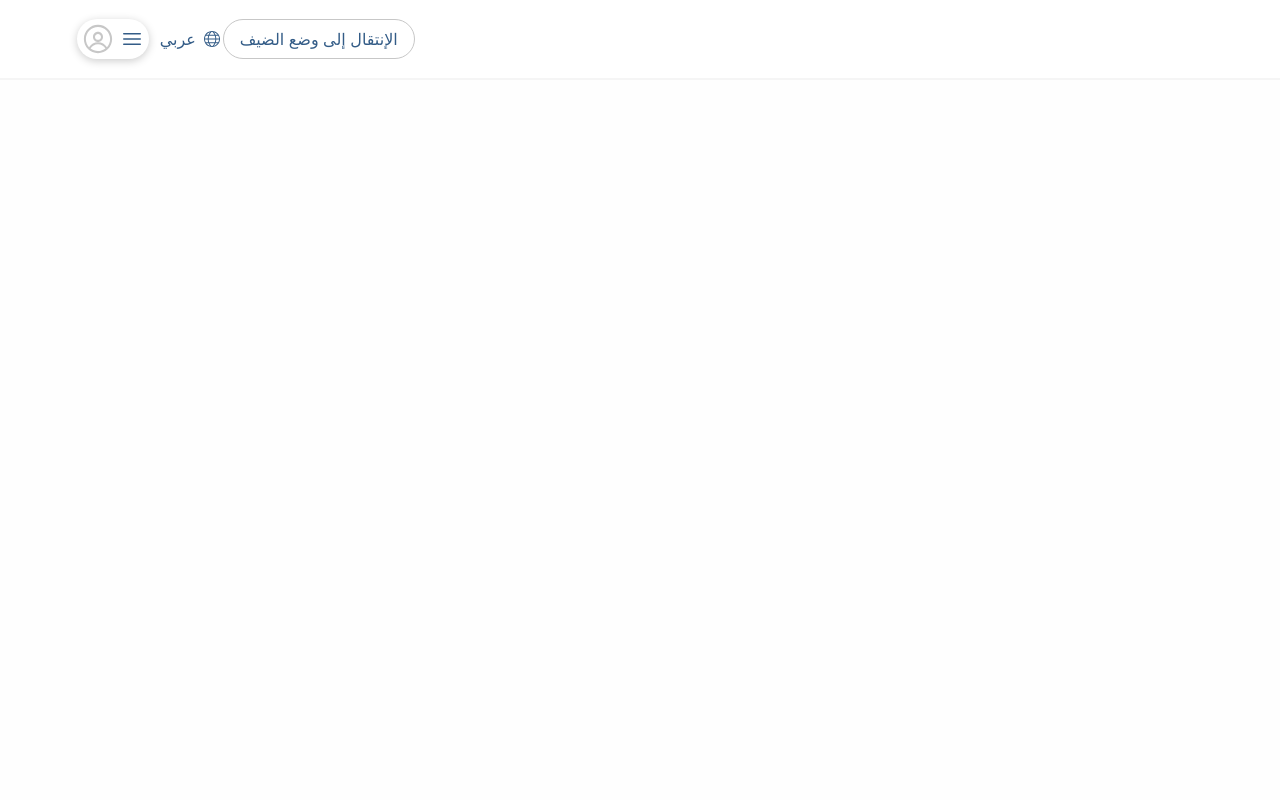
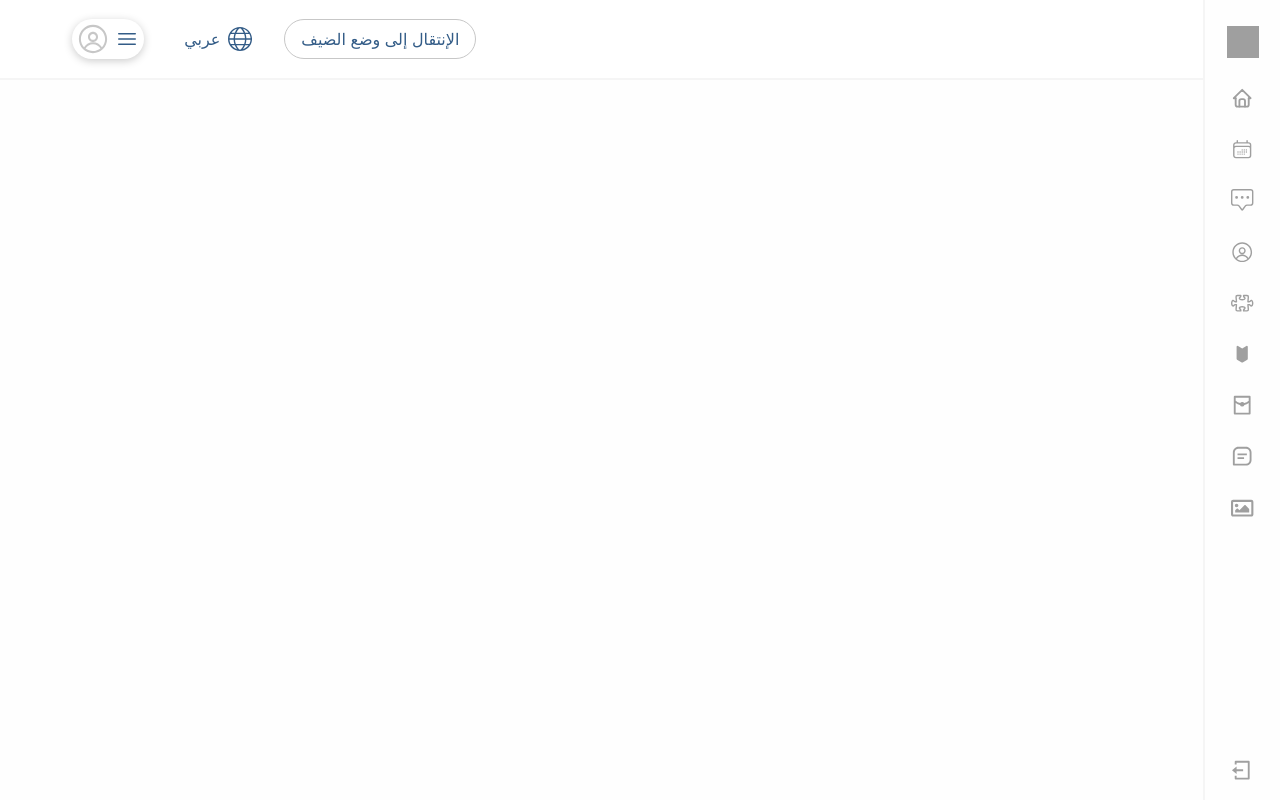
Before and after one commit to Jomanahani/Dashboard, a React (Create React App) app: page / in a window 1280 px wide. Built offline with nearby package versions, Linux system fonts and the light colour scheme.

Commit message:
add page layout and aside

```diff
--- a/src/App.js
+++ b/src/App.js
@@ -2,7 +2,9 @@ import { useState } from "react";
 import NavBar from "./Components/NavBar";
 import { lightTheme } from "../src/global/Themes";
 import { ThemeProvider } from "styled-components";
-import { GlobalStyle } from "./global/style";
+import { GlobalStyle, Layout } from "./global/style";
+import SideBar from "./Components/SideBar";
+import { TfiLayoutAccordionMerged } from "react-icons/tfi";
 
 function App() {
   const [theme, setTheme] = useState(lightTheme);
@@ -11,7 +13,11 @@ function App() {
     <ThemeProvider theme={theme}>
       <div className="App">
         <GlobalStyle />
-        <NavBar />
+        <Layout>
+          <NavBar />
+          <SideBar />
+          <main></main>
+        </Layout>
       </div>
     </ThemeProvider>
   );
--- a/src/Components/NavBar/index.jsx
+++ b/src/Components/NavBar/index.jsx
@@ -16,7 +16,7 @@ export default function NavBar() {
         </NavItem>
         <NavItem>
           <p>عربي </p>
-          <TfiWorld />
+          <TfiWorld style={{ fontSize: "1.5rem"}} />
         </NavItem>
         <NavItem className="guest">
           <p>الإنتقال إلى وضع الضيف</p>
--- a/src/Components/NavBar/style.js
+++ b/src/Components/NavBar/style.js
@@ -2,6 +2,7 @@ import styled from "styled-components";
 
 export const Navigation = styled.nav`
   height: 5rem;
+  grid-area: nav;
   display: flex;
   align-items: center;
   padding: 0 6%;
@@ -10,9 +11,8 @@ export const Navigation = styled.nav`
 `;
 export const NavUl = styled.ul`
   display: flex;
-  justify-content: space-between;
+  gap: 2rem;
   list-style: none;
-  width: 30%;
 `;
 export const NavItem = styled.li`
   display: flex;
--- /dev/null
+++ b/src/Components/SideBar/index.jsx
@@ -0,0 +1,34 @@
+import React from "react";
+
+import { TbHome } from "react-icons/tb";
+import { HiOutlineCalendarDays } from "react-icons/hi2";
+import { BsChatSquareDots } from "react-icons/bs";
+import { RxAvatar } from "react-icons/rx";
+import { BsPuzzle } from "react-icons/bs";
+import { TbBadgeFilled } from "react-icons/tb";
+import { RiRedPacketLine } from "react-icons/ri";
+import { RiLogoutBoxLine } from "react-icons/ri";
+import { BiMessageSquareDetail } from "react-icons/bi";
+import { FaRegImage } from "react-icons/fa";
+
+import { Aside, Square } from "./style";
+
+export default function SideBar() {
+  return (
+    <Aside>
+      <div>
+        <Square></Square>
+        <TbHome />
+        <HiOutlineCalendarDays />
+        <BsChatSquareDots />
+        <RxAvatar />
+        <BsPuzzle />
+        <TbBadgeFilled />
+        <RiRedPacketLine />
+        <BiMessageSquareDetail />
+        <FaRegImage />
+      </div>
+      <RiLogoutBoxLine style={{ marginBottom: "1rem" }} />
+    </Aside>
+  );
+}
--- /dev/null
+++ b/src/Components/SideBar/style.js
@@ -0,0 +1,29 @@
+import styled from "styled-components";
+
+export const Aside = styled.aside`
+  height: 100vh;
+  grid-area: aside;
+  display: flex;
+  flex-direction: column;
+  align-items: center;
+  justify-content: space-between;
+  padding: 3% 0;
+  border-left: 2px solid ${(props) => props.theme.pallet.Lines};
+  background-color: ${(props) => props.theme.pallet.page};
+  color: ${(props) => props.theme.pallet.secondaryText};
+  font-size: 1.4rem;
+
+  div {
+    display: flex;
+    align-items: center;
+    flex-direction: column;
+    gap: 1.8rem;
+  }
+`;
+export const Square = styled.div`
+  height: 2rem;
+  width: 2rem;
+  background-color: ${(props) => props.theme.pallet.secondaryText};
+  margin: 0 auto;
+  margin-top: 1.5rem;
+`;
--- a/src/global/Themes.js
+++ b/src/global/Themes.js
@@ -4,7 +4,7 @@ export const lightTheme = {
     primary: "#335C87",
     secondary: "#E3F0FF",
     primaryText: "#1C1C1C",
-    secondaryText: "#8b96a5",
+    secondaryText: "#9F9F9F",
     page: "#FEFEFE",
     mainBackdround: "#FFFFFF",
     secondaryBackdround: "#EFF2F4",
--- a/src/global/style.js
+++ b/src/global/style.js
@@ -1,5 +1,5 @@
 import { createGlobalStyle } from "styled-components";
-// import styled from "styled-components";
+import styled from "styled-components";
 
 export const GlobalStyle = createGlobalStyle`
 * {
@@ -22,6 +22,14 @@ body a {
   text-decoration: none;
 }
 `;
+export const Layout = styled.div`
+  display: grid;
+  grid-template-areas:
+    "nav nav aside"
+    "main steps aside";
+  grid-template-columns: 1fr 1fr 6%;
+`;
+
 // export const Container = styled.div`
 //   width: 100%;
 //   padding: 0 7%;
```
